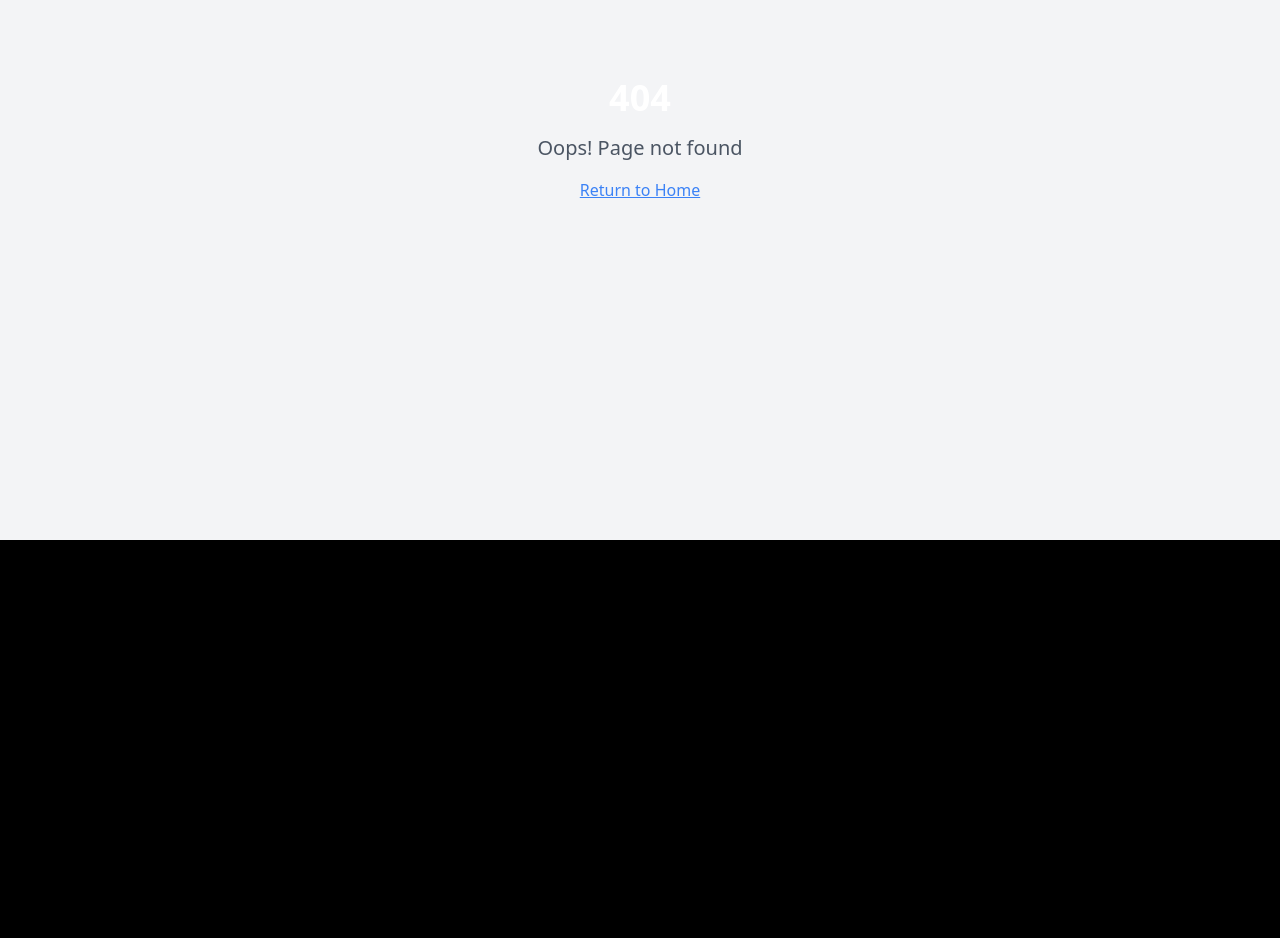
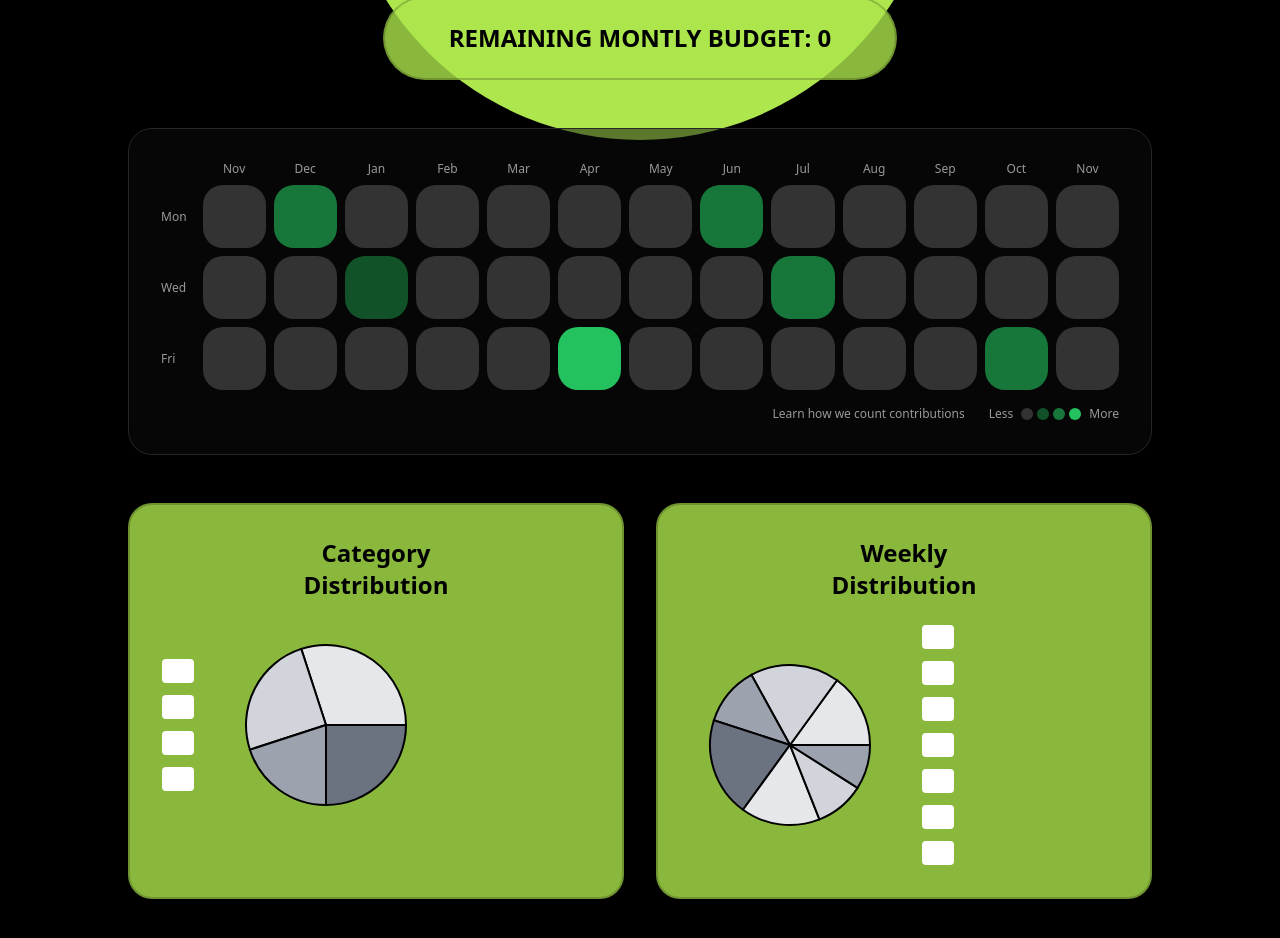
Before and after one commit to nAYANko/MoMoPAy_test, a React (Vite) app: page /track in a window 1280 px wide. Before the commit this address had no page. Shown: the part 260-1198 px from the top of the page. Before the commit the page ends 800 px from the top, so only its background shows below. Built offline with nearby package versions, Linux system fonts and the light colour scheme; the HTML template or start-up script is replaced by a standard one.

Commit message:
Create Track expenses page
Create a new page for tracking expenses, including a monthly activity graph and pie charts for category and weekly distributions. Link the page from the "Track Expenses" button on the home page.

```diff
--- a/src/App.tsx
+++ b/src/App.tsx
@@ -4,6 +4,7 @@ import { TooltipProvider } from "@/components/ui/tooltip";
 import { QueryClient, QueryClientProvider } from "@tanstack/react-query";
 import { BrowserRouter, Routes, Route } from "react-router-dom";
 import Index from "./pages/Index";
+import Track from "./pages/Track";
 import PaymentsCategory from "./pages/PaymentsCategory";
 import Payment from "./pages/Payment";
 import Settings from "./pages/Settings";
@@ -20,6 +21,7 @@ const App = () => (
       <BrowserRouter>
         <Routes>
           <Route path="/" element={<Index />} />
+          <Route path="/track" element={<Track />} />
           <Route path="/payments-category" element={<PaymentsCategory />} />
           <Route path="/payment" element={<Payment />} />
           <Route path="/settings" element={<Settings />} />
--- a/src/components/Navigation.tsx
+++ b/src/components/Navigation.tsx
@@ -2,7 +2,7 @@ import { Link } from "react-router-dom";
 
 const Navigation = () => {
   const navItems = [
-    { label: "Track Expenses", href: "#track" },
+    { label: "Track Expenses", href: "/track" },
     { label: "Manage Categories", href: "#categories" },
     { label: "Settings", href: "/settings" },
   ];
--- /dev/null
+++ b/src/pages/Track.tsx
@@ -0,0 +1,189 @@
+import Logo from "@/components/Logo";
+import { PieChart, Pie, Cell, ResponsiveContainer } from "recharts";
+
+const Track = () => {
+  // Sample data for pie charts
+  const categoryData = [
+    { name: "Food", value: 30 },
+    { name: "Clothes", value: 25 },
+    { name: "Ciggs", value: 20 },
+    { name: "Others", value: 25 },
+  ];
+
+  const weeklyData = [
+    { name: "Mon", value: 15 },
+    { name: "Tue", value: 18 },
+    { name: "Wed", value: 12 },
+    { name: "Thu", value: 20 },
+    { name: "Fri", value: 16 },
+    { name: "Sat", value: 10 },
+    { name: "Sun", value: 9 },
+  ];
+
+  const COLORS = ["#E5E7EB", "#D1D5DB", "#9CA3AF", "#6B7280"];
+
+  // Generate mock contribution data (GitHub-style)
+  const generateContributionData = () => {
+    const months = ["Nov", "Dec", "Jan", "Feb", "Mar", "Apr", "May", "Jun", "Jul", "Aug", "Sep", "Oct", "Nov"];
+    const days = ["Mon", "Wed", "Fri"];
+    const data = [];
+
+    for (let month = 0; month < months.length; month++) {
+      for (let day = 0; day < 4; day++) {
+        data.push({
+          month: months[month],
+          day: day,
+          count: Math.random() > 0.7 ? Math.floor(Math.random() * 4) : 0
+        });
+      }
+    }
+    return data;
+  };
+
+  const contributionData = generateContributionData();
+
+  return (
+    <div className="min-h-screen bg-background text-foreground overflow-hidden">
+      {/* Logo */}
+      <div className="absolute top-8 left-8 z-10">
+        <Logo />
+      </div>
+
+      {/* Large green circle at top */}
+      <div className="absolute top-0 left-1/2 -translate-x-1/2 -translate-y-1/3 w-[600px] h-[600px] rounded-full bg-primary flex items-center justify-center">
+        <h1 className="text-5xl font-bold text-primary-foreground mt-32">
+          Track Expenses
+        </h1>
+      </div>
+
+      {/* Main content */}
+      <div className="relative pt-64 px-12 pb-12">
+        {/* Remaining Budget */}
+        <div className="flex justify-center mb-12">
+          <div className="bg-primary/80 text-primary-foreground px-16 py-6 rounded-full text-2xl font-bold border-2 border-primary-foreground/20">
+            REMAINING MONTLY BUDGET: 0
+          </div>
+        </div>
+
+        {/* Contribution Graph */}
+        <div className="max-w-5xl mx-auto mb-12 bg-card/50 border border-border rounded-lg p-8">
+          <div className="grid grid-cols-[auto,repeat(13,1fr)] gap-2 items-center">
+            {/* Month headers */}
+            <div></div>
+            {["Nov", "Dec", "Jan", "Feb", "Mar", "Apr", "May", "Jun", "Jul", "Aug", "Sep", "Oct", "Nov"].map((month, i) => (
+              <div key={i} className="text-xs text-muted-foreground text-center">
+                {month}
+              </div>
+            ))}
+
+            {/* Day labels and contribution squares */}
+            {["Mon", "Wed", "Fri"].map((day, dayIndex) => (
+              <>
+                <div className="text-xs text-muted-foreground pr-2">{day}</div>
+                {Array.from({ length: 13 }).map((_, monthIndex) => {
+                  const dataPoint = contributionData[dayIndex * 13 + monthIndex];
+                  const intensity = dataPoint?.count || 0;
+                  return (
+                    <div
+                      key={`${dayIndex}-${monthIndex}`}
+                      className="aspect-square rounded-sm"
+                      style={{
+                        backgroundColor: intensity === 0 ? "hsl(var(--muted))" :
+                                       intensity === 1 ? "hsl(142 69% 45% / 0.4)" :
+                                       intensity === 2 ? "hsl(142 69% 45% / 0.6)" :
+                                       "hsl(142 69% 45%)"
+                      }}
+                    />
+                  );
+                })}
+              </>
+            ))}
+          </div>
+
+          <div className="flex items-center justify-end gap-2 mt-4 text-xs text-muted-foreground">
+            <span>Learn how we count contributions</span>
+            <span className="ml-4">Less</span>
+            <div className="flex gap-1">
+              <div className="w-3 h-3 rounded-sm bg-muted"></div>
+              <div className="w-3 h-3 rounded-sm" style={{ backgroundColor: "hsl(142 69% 45% / 0.4)" }}></div>
+              <div className="w-3 h-3 rounded-sm" style={{ backgroundColor: "hsl(142 69% 45% / 0.6)" }}></div>
+              <div className="w-3 h-3 rounded-sm" style={{ backgroundColor: "hsl(142 69% 45%)" }}></div>
+            </div>
+            <span>More</span>
+          </div>
+        </div>
+
+        {/* Pie Charts */}
+        <div className="grid grid-cols-2 gap-8 max-w-5xl mx-auto">
+          {/* Category Distribution */}
+          <div className="bg-primary/80 rounded-3xl p-8 border-2 border-primary-foreground/20">
+            <h2 className="text-2xl font-bold text-primary-foreground text-center mb-6">
+              Category<br />Distribution
+            </h2>
+            <div className="flex items-center gap-8">
+              <div className="flex flex-col gap-3">
+                {categoryData.map((entry, index) => (
+                  <div key={index} className="flex items-center gap-2">
+                    <div className="w-8 h-6 bg-white rounded"></div>
+                  </div>
+                ))}
+              </div>
+              <ResponsiveContainer width={200} height={200}>
+                <PieChart>
+                  <Pie
+                    data={categoryData}
+                    cx="50%"
+                    cy="50%"
+                    outerRadius={80}
+                    dataKey="value"
+                    stroke="#000"
+                    strokeWidth={2}
+                  >
+                    {categoryData.map((entry, index) => (
+                      <Cell key={`cell-${index}`} fill={COLORS[index % COLORS.length]} />
+                    ))}
+                  </Pie>
+                </PieChart>
+              </ResponsiveContainer>
+            </div>
+          </div>
+
+          {/* Weekly Distribution */}
+          <div className="bg-primary/80 rounded-3xl p-8 border-2 border-primary-foreground/20">
+            <h2 className="text-2xl font-bold text-primary-foreground text-center mb-6">
+              Weekly<br />Distribution
+            </h2>
+            <div className="flex items-center gap-8">
+              <ResponsiveContainer width={200} height={200}>
+                <PieChart>
+                  <Pie
+                    data={weeklyData}
+                    cx="50%"
+                    cy="50%"
+                    outerRadius={80}
+                    dataKey="value"
+                    stroke="#000"
+                    strokeWidth={2}
+                  >
+                    {weeklyData.map((entry, index) => (
+                      <Cell key={`cell-${index}`} fill={COLORS[index % COLORS.length]} />
+                    ))}
+                  </Pie>
+                </PieChart>
+              </ResponsiveContainer>
+              <div className="flex flex-col gap-3">
+                {weeklyData.map((entry, index) => (
+                  <div key={index} className="flex items-center gap-2">
+                    <div className="w-8 h-6 bg-white rounded"></div>
+                  </div>
+                ))}
+              </div>
+            </div>
+          </div>
+        </div>
+      </div>
+    </div>
+  );
+};
+
+export default Track;
```
